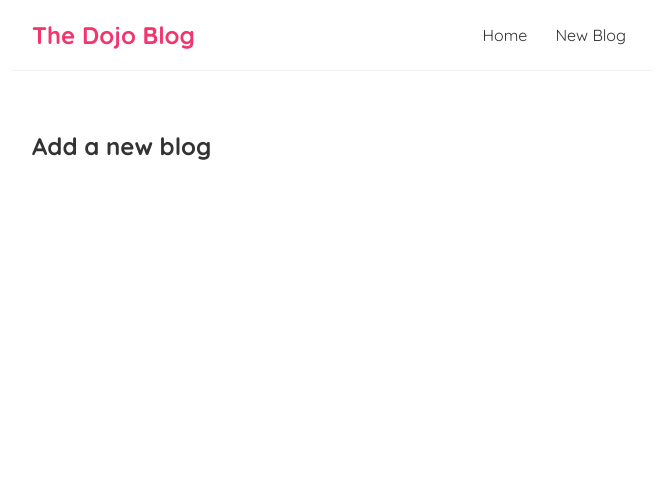
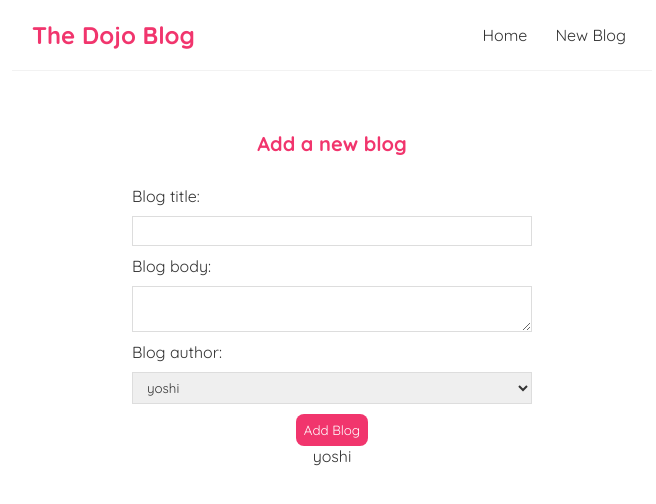
Before and after one commit to mooezz999/React-blog, a React (Create React App) app: page /create in a window 1280 px wide. Shown: the top 504 px of the page, without its empty margins (308-964 px from the left). Built offline with nearby package versions, Linux system fonts and the light colour scheme.

Commit message:
controlled input forms

```diff
--- a/src/Create.js
+++ b/src/Create.js
@@ -1,7 +1,40 @@
+import { useState } from "react";
+
 const Create = () => {
+    const[title, setTitle] = useState('');
+    const [body, setBody] = useState('');
+    const [author, setAuthor] = useState('yoshi');
     return (
         <div className="create">
             <h2>Add a new blog</h2>
+            <form>
+                <label>Blog title:</label>
+                <input
+                type="text"
+                required
+                value={title}
+                onChange = {(e) => setTitle(e.target.value)}
+                />
+                <label>Blog body:</label>
+                <textarea
+                required
+                value={body}
+                onChange = {(e) => setBody(e.target.value)}
+                ></textarea>
+                <label>Blog author:</label>
+                <select
+                value={author}
+                onChange={(e)=>setAuthor(e.target.value)}
+                >
+                    <option value="mario">mario</option>
+                    <option value="yoshi">yoshi</option>
+
+                </select>
+                <button>Add Blog</button>
+                <p>{title}</p>
+                <p>{body}</p>
+                <p>{author}</p>
+            </form>
         </div>
      );
 }
--- a/src/index.css
+++ b/src/index.css
@@ -69,3 +69,36 @@
   border-radius: 8px;
   cursor: pointer;
 }
+
+
+/* create new blog form */
+.create {
+  max-width: 400px;
+  margin: 0 auto;
+  text-align: center;
+}
+.create label {
+  text-align: left;
+  display: block;
+}
+.create h2 {
+  font-size: 20px;
+  color: #f1356d;
+  margin-bottom: 30px;
+}
+.create input, .create textarea, .create select {
+  width: 100%;
+  padding: 6px 10px;
+  margin: 10px 0;
+  border: 1px solid #ddd;
+  box-sizing: border-box;
+  display: block;
+}
+.create button {
+  background: #f1356d;
+  color: #fff;
+  border: 0;
+  padding: 8px;
+  border-radius: 8px;
+  cursor: pointer;
+}
```
